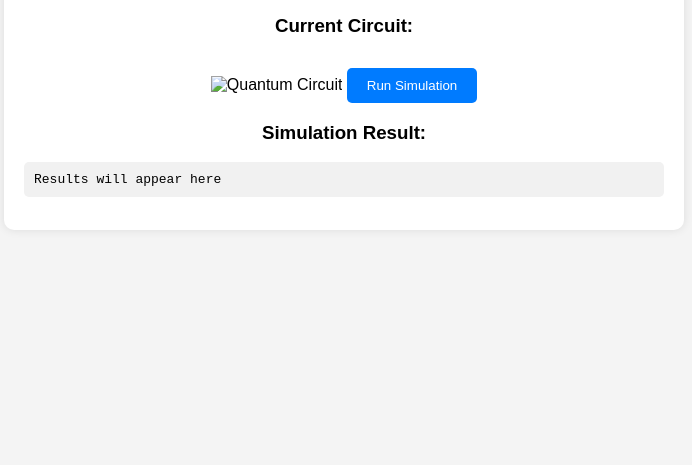
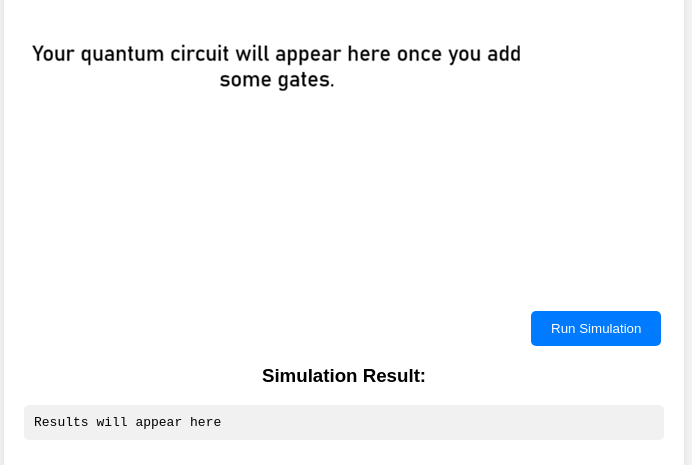
Before and after one commit to MatasGarbaravicius/matasgarbaravicius.github.io, a plain HTML site: page index.html in a window 1280 px wide. Shown: the part 359-824 px from the top of the page, without its empty margins (296-988 px from the left). Before the commit the page ends 800 px from the top, so only its background shows below. Drawn offline with Linux system fonts and the light colour scheme.

Commit message:
display the initial circuit before any gate has been added

```diff
--- a/index.html
+++ b/index.html
@@ -19,7 +19,7 @@
 
     <!-- Circuit drawing -->
     <h3>Current Circuit:</h3>
-    <img id="circuitImage" src="initial_circuit.png" alt="Quantum Circuit">
+    <img id="circuitImage" src="images/initial_circuit.png" alt="Quantum Circuit">
 
     <!-- Simulate button -->
     <button id="simulate">Run Simulation</button>
```
Also changed, not shown: images/initial_circuit.png (added).
